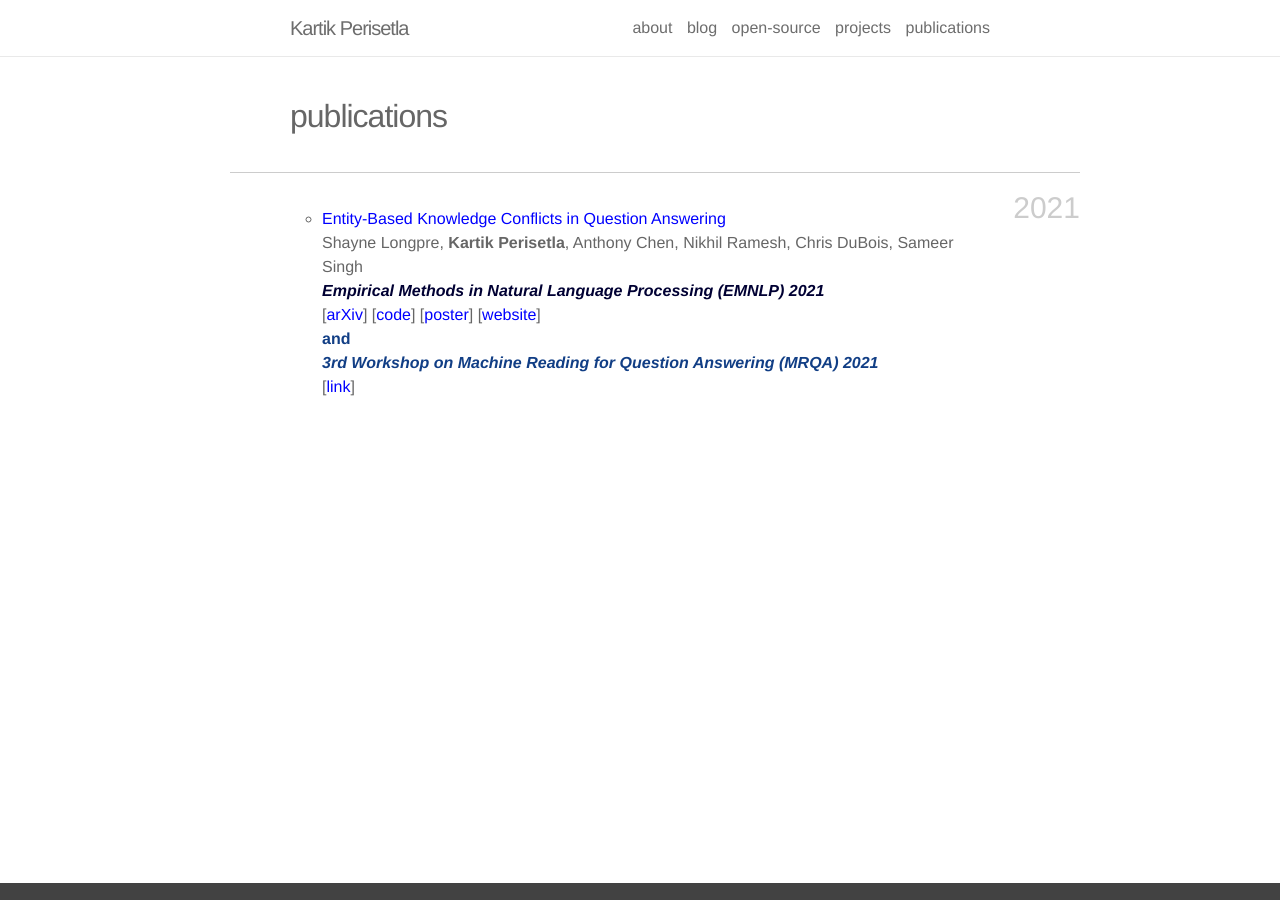
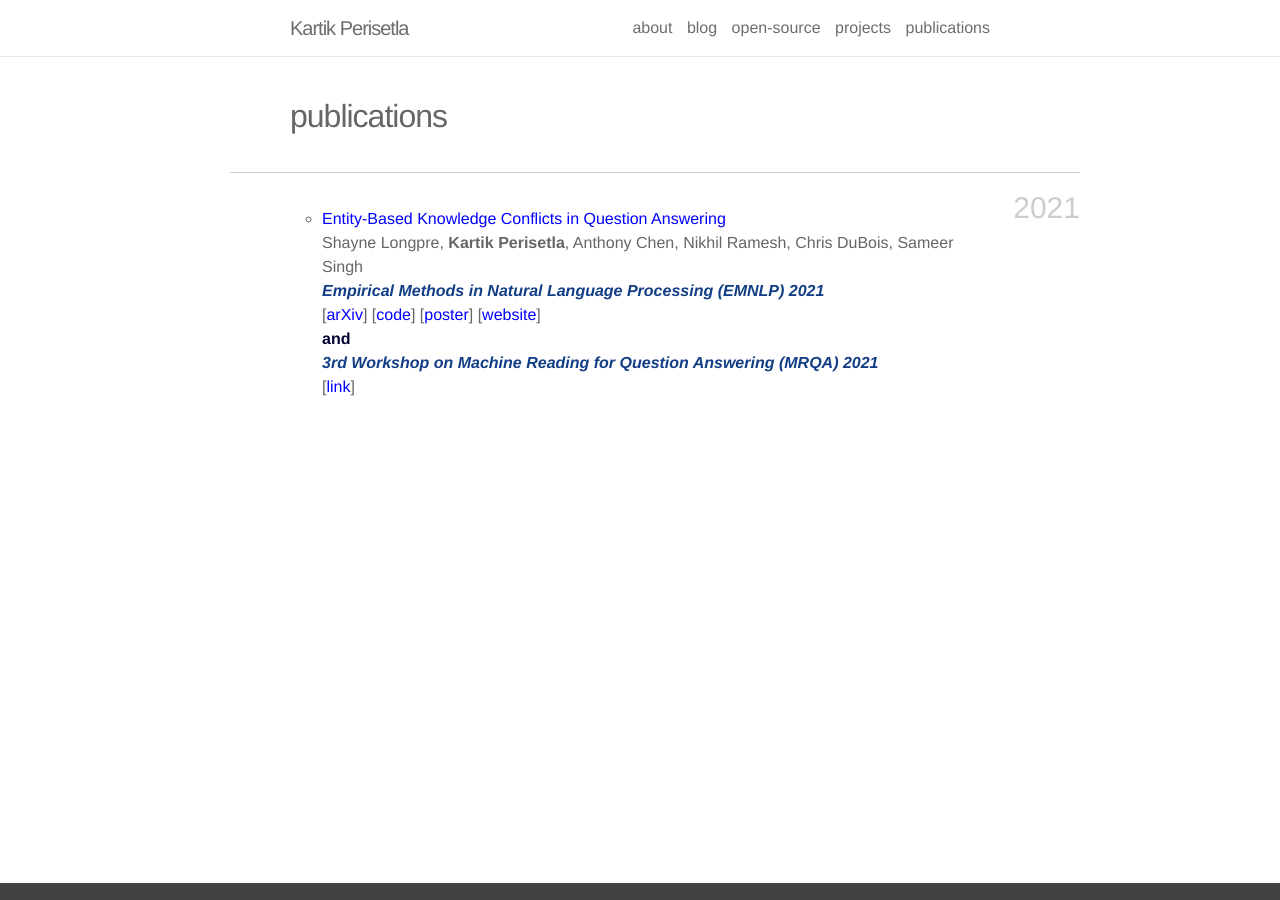
Before and after one commit to kartikperisetla/kartikperisetla.github.io, a Jekyll site: the page built from _pages/publications.md, in a window 1280 px wide. Built offline with Jekyll 4.4.1, drawn with Linux system fonts in a browser that asks for light colours; nearby versions of some CDN libraries.

```diff
--- a/_pages/publications.md
+++ b/_pages/publications.md
@@ -18,14 +18,13 @@
     </span>
 
 
-    <span class="periodical" style="color:#000033">
-
+    <span class="periodical" style="color:#113e85">
       <b><i>Empirical Methods in Natural Language Processing (EMNLP) 2021</i></b>
     </span>
   <span class="links">
     [<a  style="color:blue" href="https://arxiv.org/abs/2109.05052" target="_blank">arXiv</a>] [<a  style="color:blue" href="https://github.com/apple/ml-knowledge-conflicts" target="_blank">code</a>] [<a  style="color:blue" href="{{ site.baseurl }}/assets/files/poster_final.pdf" target="_blank">poster</a>] [<a  style="color:blue" href="https://machinelearning.apple.com/research/entity-knowledge-conflicts" target="_blank">website</a>]
   </span>
-  <span class="periodical" style="color:#113e85">
+  <span class="periodical" style="color:#000033">
       <b>and</b>
     </span>
     <span class="periodical" style="color:#113e85">
```
